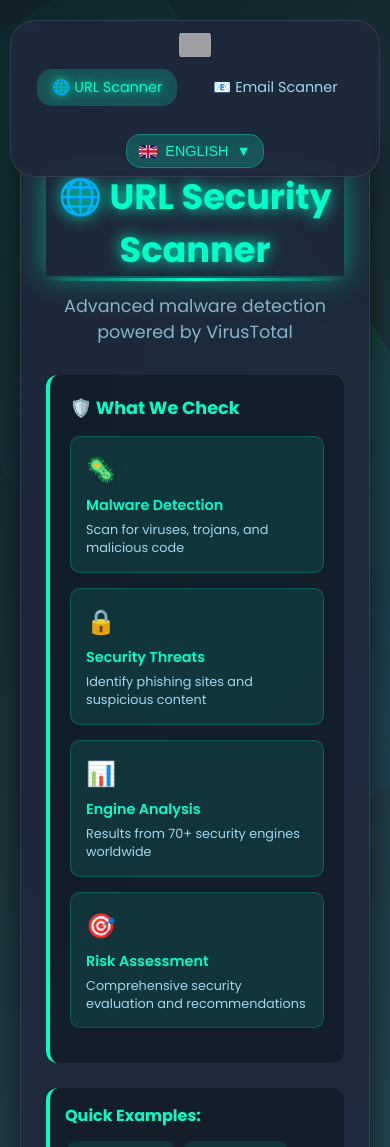
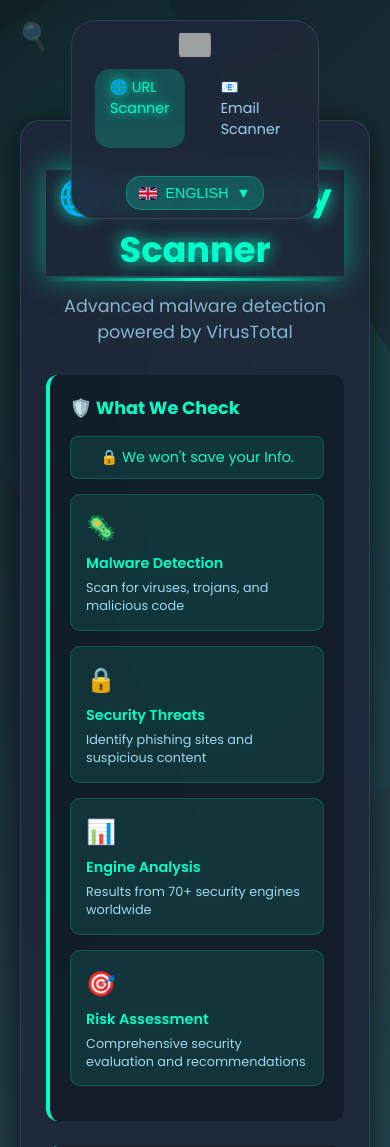
Before and after one commit to harsgames/Virus-Scanner, a Flask app: page / in a window 390 px wide. Shown: the top 1147 px of the page. Run offline with Flask 3, Linux system fonts and the light colour scheme; grey boxes are pictures that could not be loaded.

Commit message:
Update url-scanner.html

```diff
--- a/templates/url-scanner.html
+++ b/templates/url-scanner.html
@@ -76,8 +76,8 @@
     .nav-bar {
       position: fixed;
       top: 20px;
-      left: 20px;
-      right: 20px;
+      left: 50%;
+      transform: translateX(-50%);
       background: rgba(30, 41, 59, 0.9);
       border-radius: 25px;
       padding: 10px 20px;
@@ -89,6 +89,8 @@
       align-items: center;
       justify-content: space-between;
       gap: 15px;
+      max-width: 800px;
+      width: auto;
     }
 
     .nav-left {
@@ -310,6 +312,18 @@
       gap: 10px;
     }
 
+    .privacy-note {
+      background: rgba(0, 255, 200, 0.1);
+      color: #00ffc8;
+      padding: 10px 15px;
+      border-radius: 8px;
+      margin-bottom: 15px;
+      font-size: 0.9rem;
+      font-weight: 500;
+      text-align: center;
+      border: 1px solid rgba(0, 255, 200, 0.2);
+    }
+
     .info-grid {
       display: grid;
       grid-template-columns: 1fr 1fr;
@@ -566,11 +593,12 @@
       }
 
       .nav-bar {
-        left: 10px;
-        right: 10px;
+        left: 50%;
+        transform: translateX(-50%);
         padding: 8px 15px;
         flex-direction: column;
         gap: 8px;
+        max-width: 90%;
       }
 
       .nav-left {
@@ -669,6 +697,9 @@
 
     <div class="url-info">
       <h3 id="what-we-check">🛡️ What We Check</h3>
+      <div class="privacy-note" id="privacy-note">
+        🔒 We won't save your Info.
+      </div>
       <div class="info-grid">
         <div class="info-item">
           <span class="icon">🦠</span>
@@ -730,6 +761,7 @@
         title: '🌐 URL Security Scanner',
         subtitle: 'Advanced malware detection powered by VirusTotal',
         whatWeCheck: '🛡️ What We Check',
+        privacyNote: '🔒 We won\'t save your Info.',
         feature1Title: 'Malware Detection',
         feature1Desc: 'Scan for viruses, trojans, and malicious code',
         feature2Title: 'Security Threats',
@@ -789,6 +821,7 @@
         title: '🌐 ماسح أمان المواقع',
         subtitle: 'كشف البرامج الضارة المتقدم بواسطة VirusTotal',
         whatWeCheck: '🛡️ ما نفحصه',
+        privacyNote: '🔒 لن نحفظ معلوماتك.',
         feature1Title: 'كشف البرامج الضارة',
         feature1Desc: 'فحص الفيروسات وأحصنة طروادة والكود الخبيث',
         feature2Title: 'التهديدات الأمنية',
@@ -848,6 +881,7 @@
         title: '🌐 Escáner de Seguridad de URL',
         subtitle: 'Detección avanzada de malware powered by VirusTotal',
         whatWeCheck: '🛡️ Qué Verificamos',
+        privacyNote: '🔒 No guardaremos tu información.',
         feature1Title: 'Detección de Malware',
         feature1Desc: 'Escanea virus, trojanos y código malicioso',
         feature2Title: 'Amenazas de Seguridad',
@@ -907,6 +941,7 @@
         title: '🌐 URL-Sicherheitsscanner',
         subtitle: 'Erweiterte Malware-Erkennung powered by VirusTotal',
         whatWeCheck: '🛡️ Was Wir Prüfen',
+        privacyNote: '🔒 Wir speichern Ihre Daten nicht.',
         feature1Title: 'Malware-Erkennung',
         feature1Desc: 'Scannt nach Viren, Trojanern und bösartigem Code',
         feature2Title: 'Sicherheitsbedrohungen',
@@ -966,6 +1001,7 @@
         title: '🌐 Scanner de Sécurité URL',
         subtitle: 'Détection avancée de malware powered by VirusTotal',
         whatWeCheck: '🛡️ Ce Que Nous Vérifions',
+        privacyNote: '🔒 Nous ne sauvegarderons pas vos informations.',
         feature1Title: 'Détection de Malware',
         feature1Desc: 'Scanne les virus, trojans et code malveillant',
         feature2Title: 'Menaces de Sécurité',
@@ -1025,6 +1061,7 @@
         title: '🌐 URL安全扫描器',
         subtitle: '由VirusTotal提供支持的高级恶意软件检测',
         whatWeCheck: '🛡️ 我们检查什么',
+        privacyNote: '🔒 我们不会保存您的信息。',
         feature1Title: '恶意软件检测',
         feature1Desc: '扫描病毒、木马和恶意代码',
         feature2Title: '安全威胁',
@@ -1140,6 +1177,7 @@
       document.getElementById('title').textContent = t.title;
       document.getElementById('subtitle').textContent = t.subtitle;
       document.getElementById('what-we-check').textContent = t.whatWeCheck;
+      document.getElementById('privacy-note').textContent = t.privacyNote;
       document.getElementById('feature1-title').textContent = t.feature1Title;
       document.getElementById('feature1-desc').textContent = t.feature1Desc;
       document.getElementById('feature2-title').textContent = t.feature2Title;
@@ -1206,7 +1244,7 @@
         return;
       }
 
-      scanProgress.style.display = 'block';
+      scanProgress.style.display = 'flex';
 
       for (let i = 0; i < t.scanSteps.length; i++) {
         await new Promise(resolve => setTimeout(resolve, 600));
```
Also changed, not shown: other parts of templates/url-scanner.html (+20 -7 lines).
